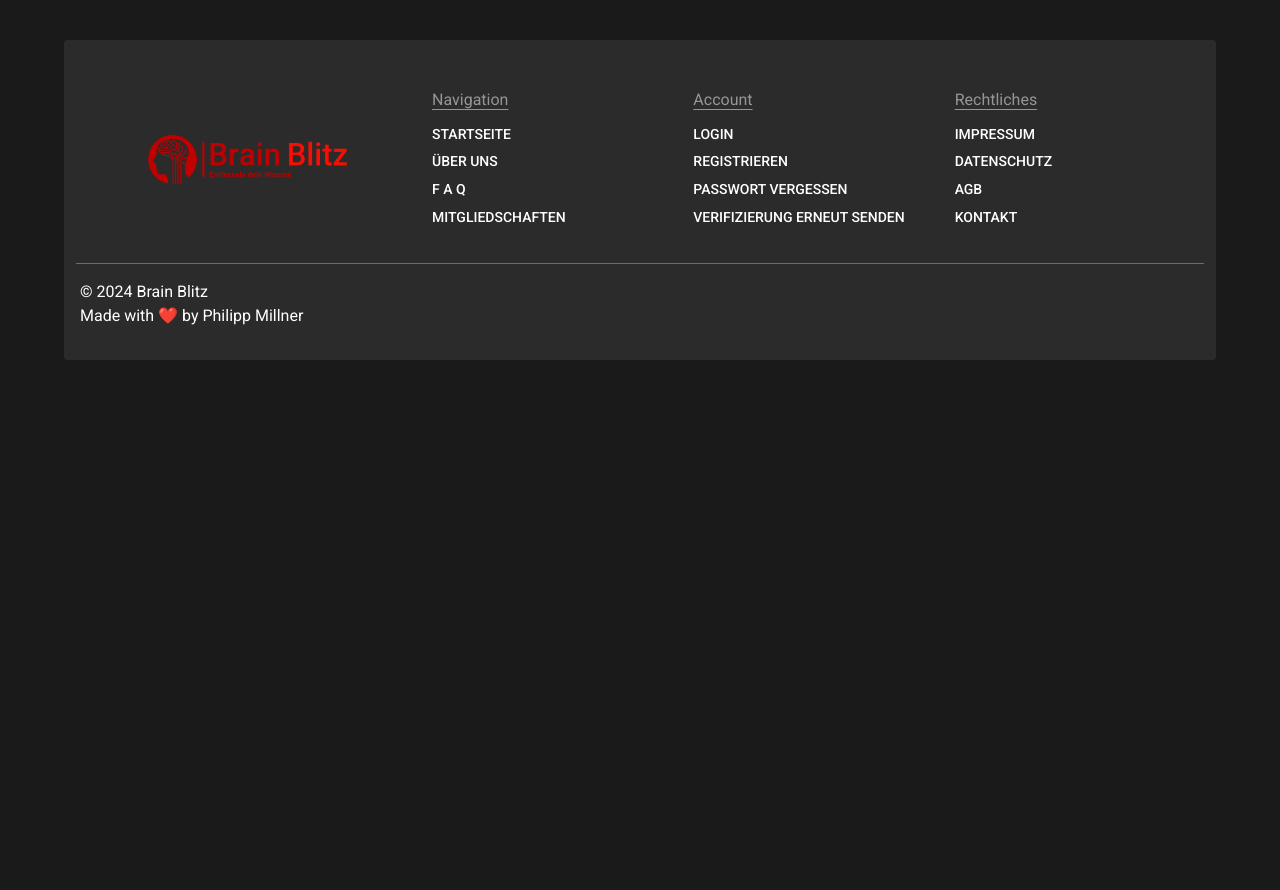
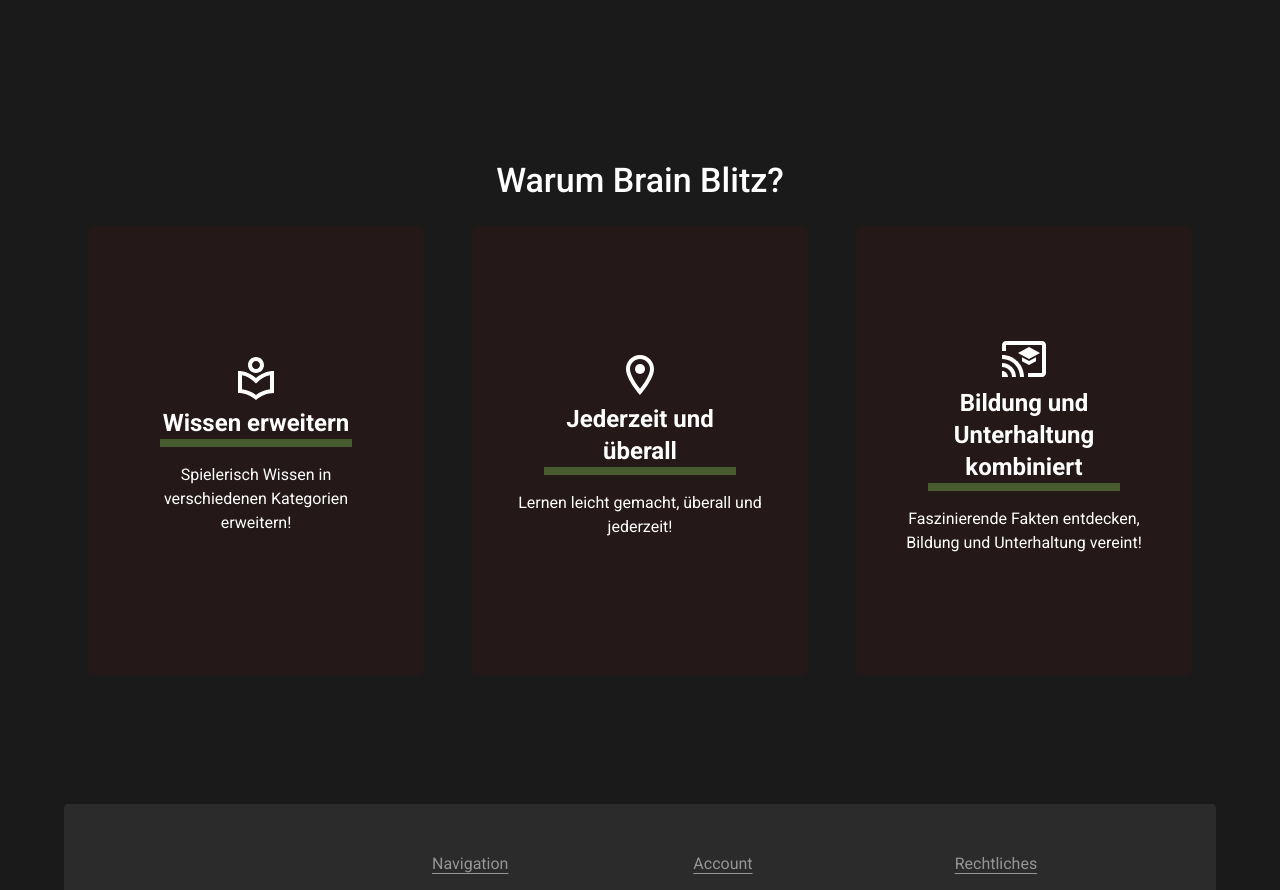
Before and after one commit to SlowMoschen/Brain_Blitz, a React (Vite) app in the folder material-ui-test/: page / in a window 1280 px wide. Shown: the part 840-1730 px from the top of the page. Before the commit the page ends 1216 px from the top, so only its background shows below. Built offline with nearby package versions, Linux system fonts and the light colour scheme.

Commit message:
implemented WhySection for Homepage

```diff
--- a/material-ui-test/src/routes/home/pages/root/Root.tsx
+++ b/material-ui-test/src/routes/home/pages/root/Root.tsx
@@ -1,9 +1,11 @@
 import Herosection from "./components/Herosection";
+import WhySection from "./components/WhySection";
 
 export default function Home() {
     return (
         <>
             <Herosection />
+            <WhySection />
         </>
     )
 }
--- /dev/null
+++ b/material-ui-test/src/routes/home/pages/root/components/WhySection.tsx
@@ -0,0 +1,99 @@
+import CastForEducationOutlinedIcon from "@mui/icons-material/CastForEducationOutlined";
+import LocalLibraryOutlinedIcon from "@mui/icons-material/LocalLibraryOutlined";
+import LocationOnOutlinedIcon from "@mui/icons-material/LocationOnOutlined";
+import { Box, Typography } from "@mui/material";
+import useScreenSize from "../../../../../shared/hooks/useScreenSize";
+import { BREAKPOINTS } from "../../../../../configs/Breakpoints";
+
+interface WhyCardProps {
+  icon: React.ReactNode;
+  title: string;
+  description: string;
+}
+
+function WhyCard({ icon, title, description }: WhyCardProps) {
+  const cardStyles = {
+    display: "flex",
+    flexDirection: "column",
+    alignItems: "center",
+    justifyContent: "center",
+    gap: "1rem",
+    bgcolor: "primary.light",
+    m: 1,
+    p: 5,
+    minHeight: "450px",
+    width: '100%',
+    borderRadius: ".375rem",
+  };
+
+  const titleStyles = {
+    fontSize: "1.5rem",
+    fontWeight: "bold",
+    borderBottom: "8px solid",
+    borderColor: "accent.light",
+    textAlign: "center",
+    width: "75%",
+  };
+
+  return (
+    <Box sx={{ ...cardStyles }}>
+      {icon}
+      <Typography variant="h5" sx={{ ...titleStyles }}>
+        {title}
+      </Typography>
+      <Typography textAlign={'center'}>{description}</Typography>
+    </Box>
+  );
+}
+
+export default function WhySection() {
+  const { width } = useScreenSize();
+
+  const isMobile = width < BREAKPOINTS.lg;
+
+  const containerStyles = {
+    display: "flex",
+    flexDirection: "column",
+    alignItems: "center",
+    justifyContent: "center",
+    width: "100%",
+    p: 5,
+    m: 10
+  };
+
+  const cardContainerStyles = {
+    display: "flex",
+    flexDirection: isMobile ? "column" : "row",
+    alignItems: "flex-start",
+    justifyContent: "center",
+    gap: "2rem",
+    width: "100%",
+    mt: 2,
+    px: isMobile ? 0 : 5,
+  };
+
+  return (
+    <Box sx={{ ...containerStyles }}>
+      <Typography variant="h4" fontWeight={500} textAlign={'center'}>
+        Warum Brain Blitz?
+      </Typography>
+      <Box sx={{ ...cardContainerStyles }}>
+        <WhyCard
+          icon={<LocalLibraryOutlinedIcon className="enlarged-icon" />}
+          title="Wissen erweitern"
+          description="Spielerisch Wissen in verschiedenen Kategorien erweitern!"
+        />
+        <WhyCard
+          icon={<LocationOnOutlinedIcon className="enlarged-icon" />}
+          title="Jederzeit und überall"
+          description="Lernen leicht gemacht, überall und jederzeit!"
+        />
+        <WhyCard
+          icon={<CastForEducationOutlinedIcon className="enlarged-icon" />}
+          title="Bildung und Unterhaltung kombiniert"
+          description="Faszinierende Fakten entdecken, Bildung und Unterhaltung vereint!"
+        />
+      </Box>
+    </Box>
+  );
+}
```
